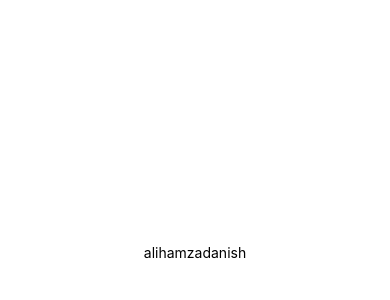
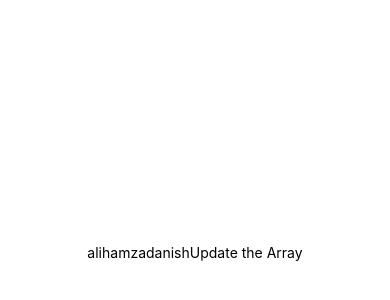
Before and after one commit to Shah-Jahan-Mukhtar/React-Native_Hooks, a React Native app in the folder AwsomeProject/: screen / in a window 390 px wide. Shown: the part 170-470 px from the top of the page. Built offline with nearby package versions, Linux system fonts and the light colour scheme.

Commit message:
UseState

```diff
--- a/AwsomeProject/screens/File.js
+++ b/AwsomeProject/screens/File.js
@@ -1,4 +1,4 @@
-import { View, Text } from "react-native";
+import { View, Text, TouchableOpacity } from "react-native";
 import React, { useState } from "react";
 
 const File = () => {
@@ -12,9 +12,11 @@ const File = () => {
         flexDirection: "row",
       }}
     >
-      {array.map((item) => (
-        <Text>{item}</Text>
-      ))}
+      <Text>{array}</Text>
+
+      <TouchableOpacity onPress={() => setArray((array[0] = "Abubakar"))}>
+        <Text>Update the Array</Text>
+      </TouchableOpacity>
     </View>
   );
 };
```
